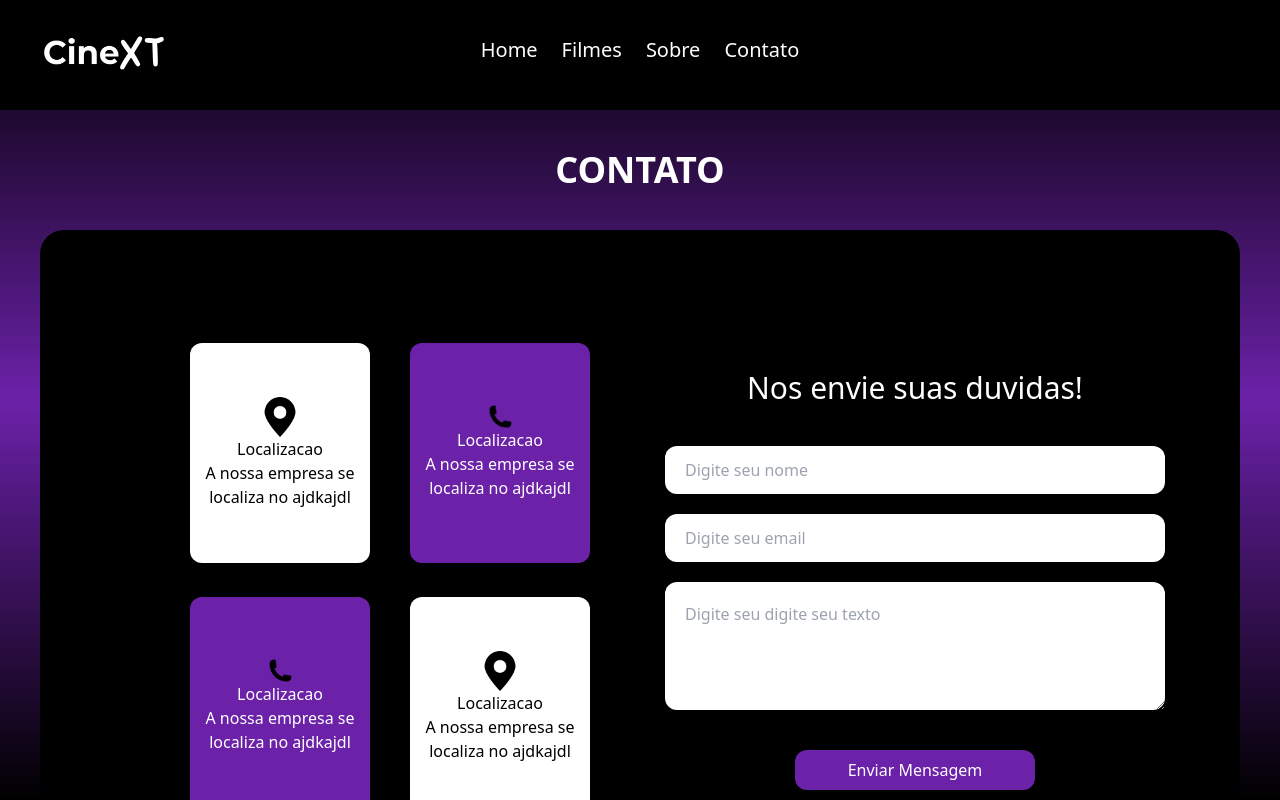
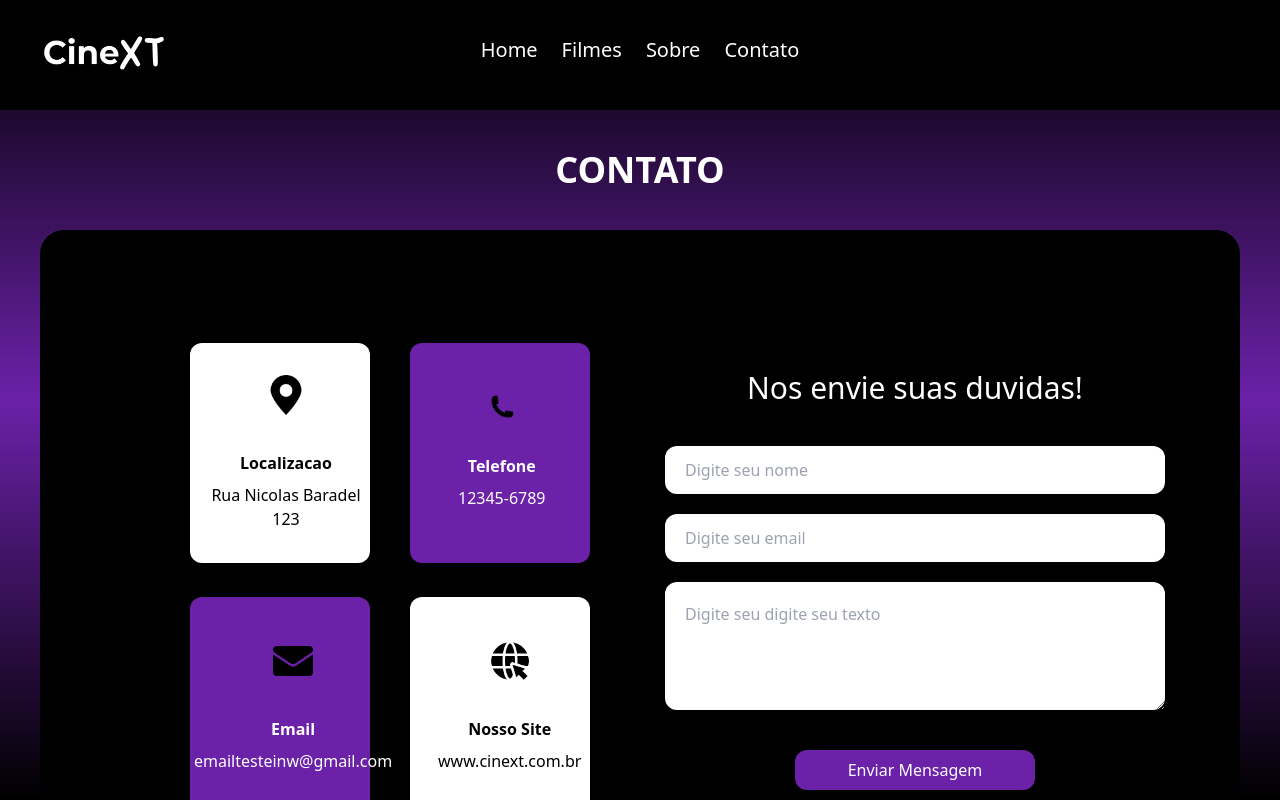
Before and after one commit to nnibo/at2triCineApp, a React (Vite) app in the folder site-cineapp/: page /contato in a window 1280 px wide. Shown: the top 800 px of the page. Built offline with nearby package versions, Linux system fonts and the light colour scheme.

Commit message:
searchBarErro

```diff
--- a/site-cineapp/src/Pages/Contato.jsx
+++ b/site-cineapp/src/Pages/Contato.jsx
@@ -43,35 +43,35 @@ function Contato() {
     <div className="flex flex-wrap justify-center items-center p-24 w-[550px]">
         <div className=" flex flex-row ">
             <div className="bg-white w-[180px] h-[220px] mr-10 rounded-xl flex items-center" >
-                <div className="flex flex-col items-center">
-                    <img className="w-10" src="../../public/localizacao.png" alt="" />
-                    <h2 className="text-center">Localizacao</h2>
-                    <h4 className="text-center">A nossa empresa se localiza no ajdkajdl</h4>
+                <div className="flex flex-col items-center ml-3">
+                    <img className="w-10 mb-7" src="../../public/localizacao.png" alt="" />
+                    <h2 className="text-center font-bold p-2">Localizacao</h2>
+                    <h4 className="text-center font-light">Rua Nicolas Baradel 123</h4>
                 </div>
             </div>
 
             <div className="bg-purple-800 w-[180px] h-[220px] rounded-xl flex items-center" >
-            <div className="flex flex-col items-center">
-                    <img className="w-10" src="../../public/telefone.png" alt="" />
-                    <h2 className="text-center text-white">Localizacao</h2>
-                    <h4 className="text-center text-white">A nossa empresa se localiza no ajdkajdl</h4>
+            <div className="flex flex-col items-center ml-12">
+                    <img className="w-10 mb-7" src="../../public/telefone.png" alt="" />
+                    <h2 className="text-center text-white p-2 font-bold">Telefone</h2>
+                    <h4 className="text-center text-white font-light">12345-6789</h4>
                 </div>
             </div>
         </div>
 
         <div className="flex flex-row">
         <div className="bg-purple-800 w-[180px] h-[220px] rounded-xl flex items-center mr-10" >
-            <div className="flex flex-col items-center">
-                    <img className="w-10" src="../../public/telefone.png" alt="" />
-                    <h2 className="text-center text-white">Localizacao</h2>
-                    <h4 className="text-center text-white">A nossa empresa se localiza no ajdkajdl</h4>
+            <div className="flex flex-col items-center ml-1">
+                    <img className="w-10 mb-7" src="../../public/email.png" alt="" />
+                    <h2 className="text-center text-white p-2 font-bold">Email</h2>
+                    <h4 className="text-center text-white font-light"> emailtesteinw@gmail.com</h4>
                 </div>
             </div>
             <div className="bg-white w-[180px] h-[220px] rounded-xl flex items-center" >
-                <div className="flex flex-col items-center">
-                    <img className="w-10" src="../../public/localizacao.png" alt="" />
-                    <h2 className="text-center">Localizacao</h2>
-                    <h4 className="text-center">A nossa empresa se localiza no ajdkajdl</h4>
+                <div className="flex flex-col items-center ml-7">
+                    <img className="w-10 mb-7" src="../../public/internet.png" alt="" />
+                    <h2 className="text-center p-2 font-bold">Nosso Site</h2>
+                    <h4 className="text-center font-light">www.cinext.com.br</h4>
                 </div>
             </div>
         </div>
--- a/site-cineapp/src/Pages/Filmes.jsx
+++ b/site-cineapp/src/Pages/Filmes.jsx
@@ -5,6 +5,8 @@ import Slider from "react-slick";
 function Filmes() {
     const [filmesA, setFilmesA] = useState([]);
     const [filmesB, setFilmesB] = useState([]);
+    const [search, setSearch] = useState('')
+    console.log(search)
 
     useEffect(() => {
         fetch('https://api.themoviedb.org/3/movie/popular?api_key=7c572a9f5b3ba776080330d23bb76e1e')
@@ -60,7 +62,7 @@ function Filmes() {
 
     return (
         <>
-            <div className="w-full h-[800px] mb-[150px]">
+            <div className="w-full h-[800px] mb-[120px]">
                 <Slider {...bannerSliderSettings}>
                     <div>
                         <img
@@ -86,10 +88,21 @@ function Filmes() {
                 </Slider>
             </div>
 
+            <div className="flex justify-center">
+                <input type="search" className="w-[500px] h-[30px] p-4 rounded-3xl" placeholder="Pesquisa..." onChange={(e) => setSearch(e.target.value)} />
+            </div>
+
             <div className="mb-8 mt-[100px]">
-                <h1 className="text-4xl font-bold text-center text-white mt-8 mb-[40px]">Mais Assistidos</h1>
+                <h1 className="text-4xl font-bold text-center text-white mt-3 mb-[40px]">Mais Assistidos</h1>
                 <Slider {...sliderSettings}>
-                    {filmesA.map(filme => (
+
+
+                    {/*Ta dando erro aqui */}
+                    {filmesA.filter(filme => {
+                        search.toLowerCase() === '' ? filme : filme.title.toLowerCase().includes(search)
+                    })
+
+                    .map(filme => (
                         <div className="px-6 py-4" key={filme.id}>
                             <div className="max-w-sm rounded-lg">
                                 <img
```
Also changed, not shown: site-cineapp/public/email.png (added), site-cineapp/public/internet.png (added).
